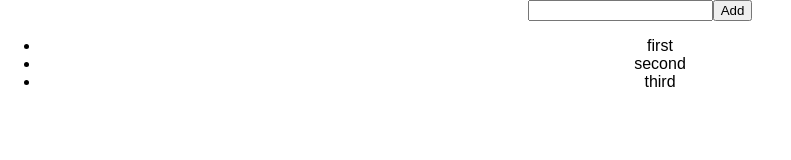
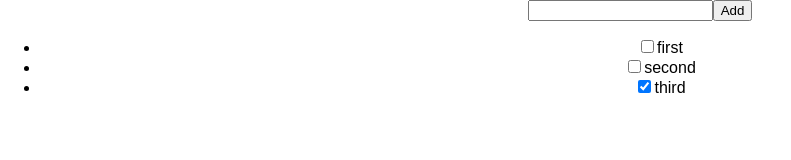
Before and after one commit to Rafalcho/todo-react-app, a React (Create React App) app: page / in a window 1280 px wide. Shown: the top 160 px of the page, without its empty margins (0-791 px from the left). Built offline with nearby package versions, Linux system fonts and the light colour scheme.

Commit message:
todoitem component

```diff
--- a/src/App.js
+++ b/src/App.js
@@ -11,7 +11,7 @@ class App extends Component {
       todoItems: [
         {id: 1, name: 'first', isDone: false},
         {id: 2, name: 'second', isDone: false},
-        {id: 3, name: 'third', isDone: false}
+        {id: 3, name: 'third', isDone: true}
       ],
     }
   }
--- /dev/null
+++ b/src/components/TodoItem.js
@@ -0,0 +1,18 @@
+import React from 'react';
+import PropTypes from 'prop-types';
+
+export const TodoItem = (props) => (
+  <li>
+    <input
+      type='checkbox'
+      defaultChecked={props.isDone}
+    />
+    {props.name}
+  </li>
+);
+
+TodoItem.propTypes = {
+  id: PropTypes.number.isRequired,
+  isDone: PropTypes.bool,
+  name: PropTypes.string.isRequired
+};
--- a/src/components/TodoList.js
+++ b/src/components/TodoList.js
@@ -1,10 +1,16 @@
 import React from 'react';
 import PropTypes from 'prop-types';
+import {TodoItem} from './TodoItem';
 
 export const TodoList = (props) => (
   <ul className='todo-list'>
     {props.todoItems.map(item => (
-      <li>{item.name}</li>
+      <TodoItem
+        key={item.id}
+        id={item.id}
+        name={item.name}
+        isDone={item.isDone}
+      />
     ))}
   </ul>
 );
```
